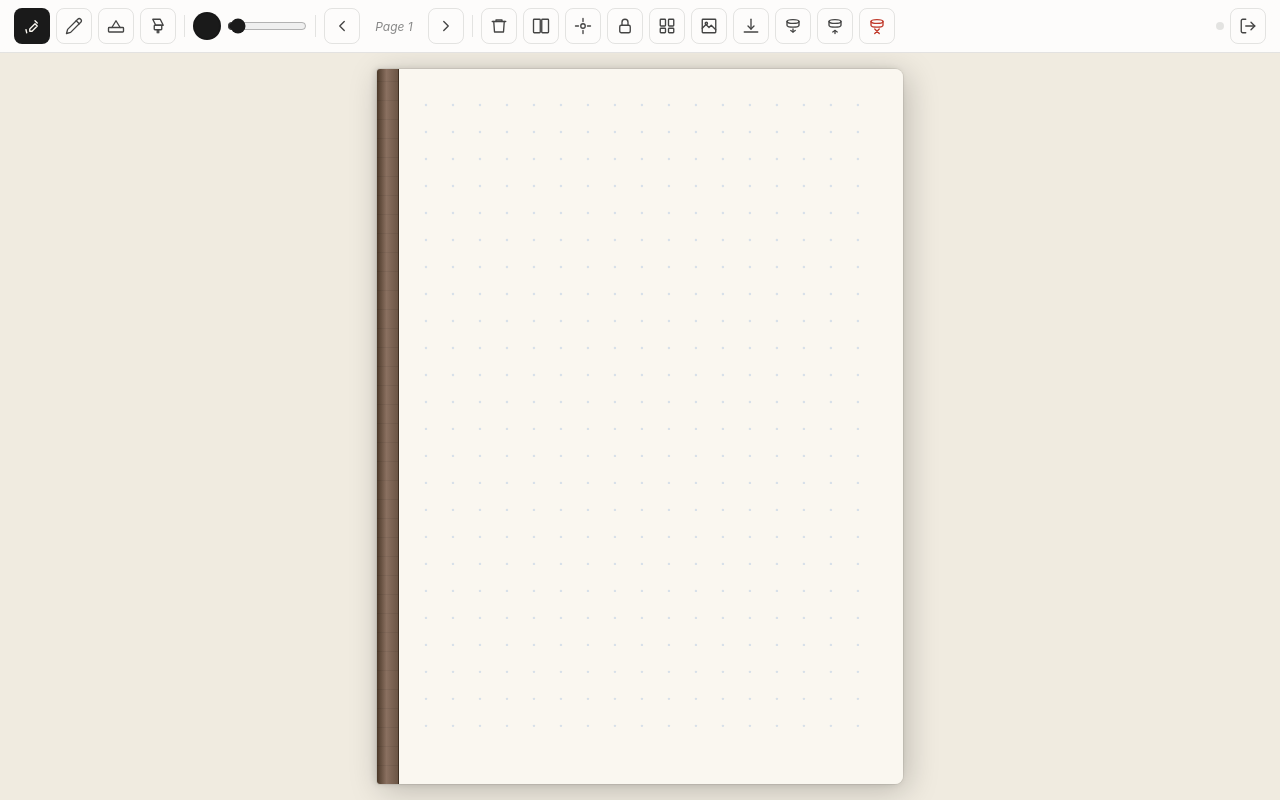
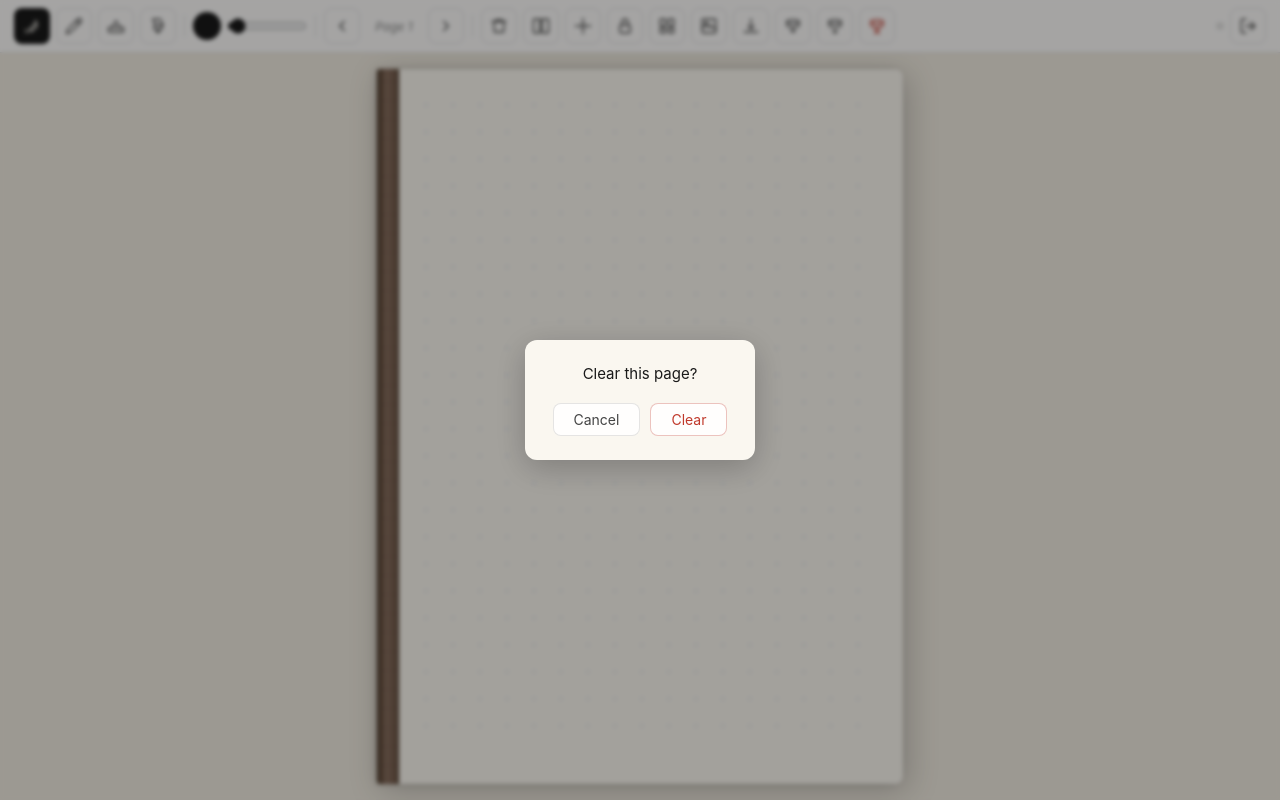
Before and after one commit to ksiondag/journal-pwa, a website: page index.html in a window 1280 px wide. Both pictures are taken after a click on the button 499 px from the left and 26 px from the top of the page. Drawn offline with Linux system fonts and the light colour scheme; no server answers.

Commit message:
Clear has modal now
I think I accidentally click it sometimes? Something erased a page,
anyways

```diff
--- a/app.js
+++ b/app.js
@@ -624,6 +624,7 @@
   sizeSlider.addEventListener('input', () => { penSize = parseFloat(sizeSlider.value); updateCursorSize(); });
 
   document.getElementById('btn-clear').addEventListener('click', async () => {
+    if (!await showConfirm('Clear this page?')) return;
     ctx.clearRect(0, 0, SAVE_W, SAVE_H);
     delete pages[currentPage];
     await dbDelete(currentPage);
@@ -907,6 +908,28 @@
     }
   }
 
+  // ── Confirm dialog ───────────────────────────────────────
+  function showConfirm(message) {
+    return new Promise(resolve => {
+      const overlay = document.getElementById('confirm-overlay');
+      document.getElementById('confirm-message').textContent = message;
+      overlay.hidden = false;
+      function finish(result) {
+        overlay.hidden = true;
+        okBtn.removeEventListener('click', onOk);
+        cancelBtn.removeEventListener('click', onCancel);
+        resolve(result);
+      }
+      const okBtn = document.getElementById('confirm-ok');
+      const cancelBtn = document.getElementById('confirm-cancel');
+      function onOk() { finish(true); }
+      function onCancel() { finish(false); }
+      okBtn.addEventListener('click', onOk);
+      cancelBtn.addEventListener('click', onCancel);
+      overlay.addEventListener('click', e => { if (e.target === overlay) finish(false); }, { once: true });
+    });
+  }
+
   // ── Toast ────────────────────────────────────────────────
   let toastTimer;
   function toast(msg) {
--- a/index.html
+++ b/index.html
@@ -131,6 +131,16 @@
 <div id="toast"></div>
 <div id="cursor-ring"></div>
 
+<div id="confirm-overlay" hidden>
+  <div id="confirm-dialog">
+    <p id="confirm-message">Are you sure?</p>
+    <div id="confirm-buttons">
+      <button id="confirm-cancel">Cancel</button>
+      <button id="confirm-ok" class="danger">Clear</button>
+    </div>
+  </div>
+</div>
+
 <script src="app.js"></script>
 </body>
 </html>
--- a/style.css
+++ b/style.css
@@ -282,6 +282,52 @@ html, body {
   transform: translateX(-50%) translateY(0);
 }
 
+/* ── Confirm dialog ──────────────────────────────────── */
+#confirm-overlay {
+  position: fixed;
+  inset: 0;
+  background: rgba(0,0,0,0.35);
+  display: flex;
+  align-items: center;
+  justify-content: center;
+  z-index: 200;
+  backdrop-filter: blur(2px);
+}
+#confirm-overlay[hidden] { display: none; }
+#confirm-dialog {
+  background: var(--paper);
+  border-radius: 12px;
+  padding: 24px 28px;
+  box-shadow: 0 8px 32px rgba(0,0,0,0.22);
+  display: flex;
+  flex-direction: column;
+  gap: 20px;
+  min-width: 220px;
+}
+#confirm-message {
+  font-size: 15px;
+  color: var(--ink);
+  text-align: center;
+}
+#confirm-buttons {
+  display: flex;
+  gap: 10px;
+  justify-content: center;
+}
+#confirm-buttons button {
+  padding: 7px 20px;
+  border-radius: 8px;
+  border: 1px solid var(--ui-border);
+  background: var(--ui-bg);
+  color: var(--ui-text);
+  font-size: 14px;
+  cursor: pointer;
+  font-family: inherit;
+}
+#confirm-buttons button:hover { background: var(--paper-dark); }
+#confirm-buttons button.danger { color: #c0392b; border-color: rgba(192,57,43,0.3); }
+#confirm-buttons button.danger:hover { background: rgba(192,57,43,0.08); }
+
 /* ── Thumbnail strip ─────────────────────────────────── */
 #thumb-panel {
   position: fixed;
```
